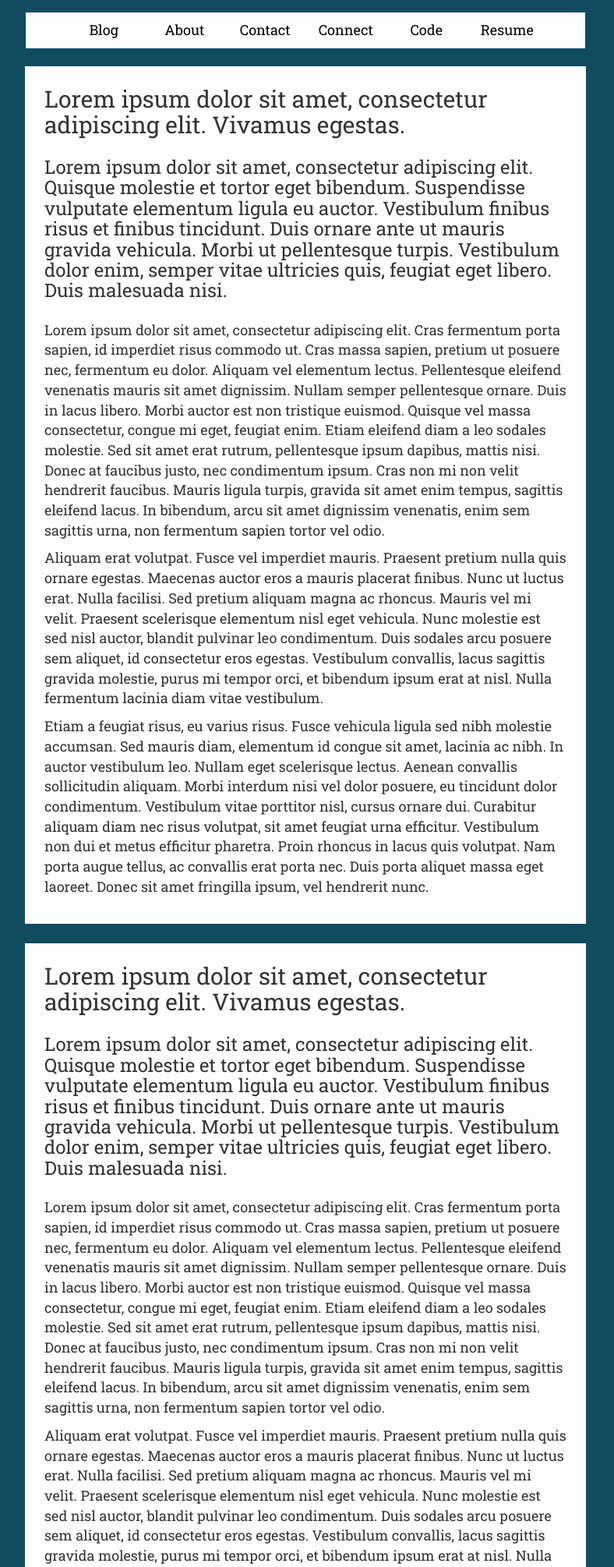
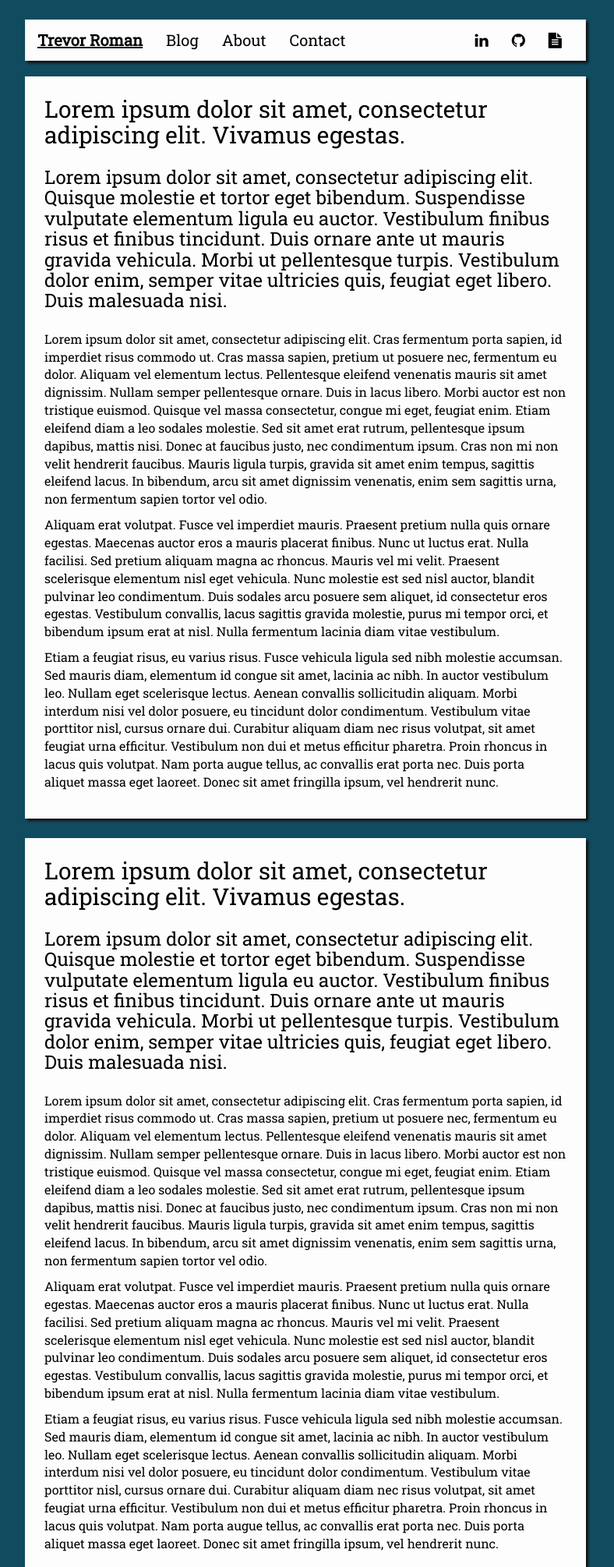
Before and after one commit to siketh/TRBlog, a Flask app: page /blog in a window 1280 px wide. Shown: the top 2010 px of the page at 78% size, without its empty margins (248-1036 px from the left). Run offline with Flask 2, Linux system fonts and the light colour scheme; data comes from the database, SQL or seed files in the repository; some libraries are stand-ins or nearby versions.

Commit message:
Overhauled UI

```diff
--- a/app/static/css/style.css
+++ b/app/static/css/style.css
@@ -1,6 +1,6 @@
-h2, h3, h4 {
-  padding: 0;
-  margin: 0;
+h1, h2, h3, h4, h5, h6 {
+  margin: 0px !important;
+  padding: 0px !important;
 }
 
 @media (min-width: 1200px) {
@@ -12,29 +12,37 @@ h2, h3, h4 {
 body {
   background-color: #114B5F;
   font-family: 'Roboto Slab';
+  font-size: 16px;
 }
 
 .navbar {
-  margin-top: 15px;
+  border-radius: 0px;
+  margin-top: 25px;
+  background-color: #fdfdfd;
+  box-shadow: 3px 3px 3px #111111;
 }
 
-.navbar a {
-  color: #000000;
-  font-size: 18px;
+.navbar-brand,
+.navbar-brand:hover {
+  color: #000000 !important;
+  float: left;
+  font-weight: bold;
+  text-decoration: underline;
+  font-size: 20px;
 }
 
-.navbar .nav {
-  text-align: center;
-  background-color: #fdfdfd;
+.navbar-default .navbar-nav > li>  a {
+  color: #000000;
 }
 
-.navbar .nav > li {
-  text-align: center;
-  display: inline-block;
-  width: 100px;
+#internal-links {
+  float: left;
+  font-size: 20px;
 }
 
-.container {
+#external-links {
+  float: right;
+  font-size: 20px;
 }
 
 .post {
@@ -42,18 +50,22 @@ body {
   text-align: left;
   padding: 25px;
   margin-bottom: 25px;
+  box-shadow: 3px 3px 3px #111111;
 }
 
 .post-title {
   margin-bottom: 25px;
+  color: #000000;
 }
 
 .post-abstract {
   margin-bottom: 25px;
+  color: #000000;
 }
 
 .post-body {
-  font-size: 18px;
+  font-size: 16px;
+  color: #000000;
 }
 
 .footer {
@@ -63,4 +75,5 @@ body {
   padding: 5px;
   font-size: 12px;
   font-weight: lighter;
+  box-shadow: 3px 3px 3px #111111;
 }
--- /dev/null
+++ b/app/static/js/tr.js
@@ -0,0 +1,4 @@
+
+$(window).load(function() {
+	//$('.post-body').hide();
+});
--- a/app/templates/base.html
+++ b/app/templates/base.html
@@ -6,24 +6,36 @@
     <link href='https://fonts.googleapis.com/css?family=Roboto+Slab' rel='stylesheet' type='text/css'>
     <link href="/static/css/bootstrap.min.css" rel="stylesheet" media="screen">
     <link href="/static/css/bootstrap-responsive.min.css" rel="stylesheet">
+    <link href="https://maxcdn.bootstrapcdn.com/font-awesome/4.5.0/css/font-awesome.min.css" rel="stylesheet">
     <link href="/static/css/style.css" rel="stylesheet" type="text/css">
     <script src="http://code.jquery.com/jquery-latest.js"></script>
     <script src="/static/js/bootstrap.min.js"></script>
+    <script src="/static/js/tr.js"></script>
     <meta name="viewport" content="width=device-width, initial-scale=1.0">
   </head>
 
   <body>
       <div class="container">
-        <div class="navbar">
-            <ul class="nav">
-              <li class="active"><a href="/blog">Blog</a></li>
+        <nav class="navbar navbar-default">
+          <div class="container-fluid">
+            <div class="navbar-header">
+              <a class="navbar-brand">Trevor Roman</a>
+            </div>
+
+            <ul id="internal-links" class="nav navbar-nav">
+              <li><a href="/blog">Blog</a></li>
               <li><a href="/about">About</a></li>
               <li><a href="/contact">Contact</a></li>
-              <li><a href="https://www.linkedin.com/in/trevorroman" target="_blank">Connect</a></li>
-              <li><a href="https://github.com/siketh" target="_blank">Code</a></li>
-              <li><a href="/static/documents/Resume.pdf" target="_blank">Resume</a></li>
             </ul>
-        </div>
+
+            <ul id="external-links" class="nav navbar-nav">
+              <li><a href="https://www.linkedin.com/in/trevorroman" target="_blank"><i class="fa fa-linkedin"></i></a></li>
+              <li><a href="https://github.com/siketh" target="_blank"><i class="fa fa-github"></i></a></li>
+              <li><a href="/static/documents/Resume.pdf" target="_blank"><i class="fa fa-file-text"></i></a></li>
+            </ul>
+            </ul>
+          </div>
+        </nav>
       </div>
 
       <div id="posts-container" class="container">
--- a/app/templates/post.html
+++ b/app/templates/post.html
@@ -24,7 +24,7 @@
 		{% if post.body %}
 		{{post.body|markdown}}
 		{% else %}
-		<p>No content is available, please report this to the site admin: trevor@trevorroman.com</p>
+		<p>Error: No content is available, please report this to the site admin: trevor@trevorroman.com</p>
 		{% endif %}
 	</div>
 </div>
@@ -41,7 +41,7 @@
 	</div>
 
 	<div id="post-body-0" class="post-body">
-		<p>If you have any qustions please feel free to contact me: trevor@trevorroman.com</p>
+		<p>If you have any questions please feel free to contact me: trevor@trevorroman.com</p>
 	</div>
 </div>
 {% endif %}
--- a/app/views.py
+++ b/app/views.py
@@ -1,6 +1,19 @@
-from flask import render_template
+from flask import render_template, redirect, url_for
 from app import app, models, Session
 from datetime import date
+
+@app.route('/')
+@app.route('/index')
+def index():
+	return redirect(url_for('blog'))
+
+@app.route('/blog')
+def blog():
+	session = Session()
+	posts = session.query(models.Post).filter(~models.Post.tags.any(models.Tag.name.in_(['About', 'Contact']))).order_by(models.Post.updated)
+	year = date.today().year
+
+	return render_template('post.html', posts=posts, year=year)
 
 @app.route('/about')
 def about():
@@ -18,14 +31,6 @@ def contact():
 
 	return render_template('post.html', posts=posts, year=year)
 
-@app.route('/blog')
-def blog():
-	session = Session()
-	posts = session.query(models.Post).filter(~models.Post.tags.any(models.Tag.name.in_(['About', 'Contact']))).order_by(models.Post.updated)
-	year = date.today().year
-
-	return render_template('post.html', posts=posts, year=year)
-
 @app.errorhandler(404)
 def page_not_found(e):
 	year = date.today().year
```
